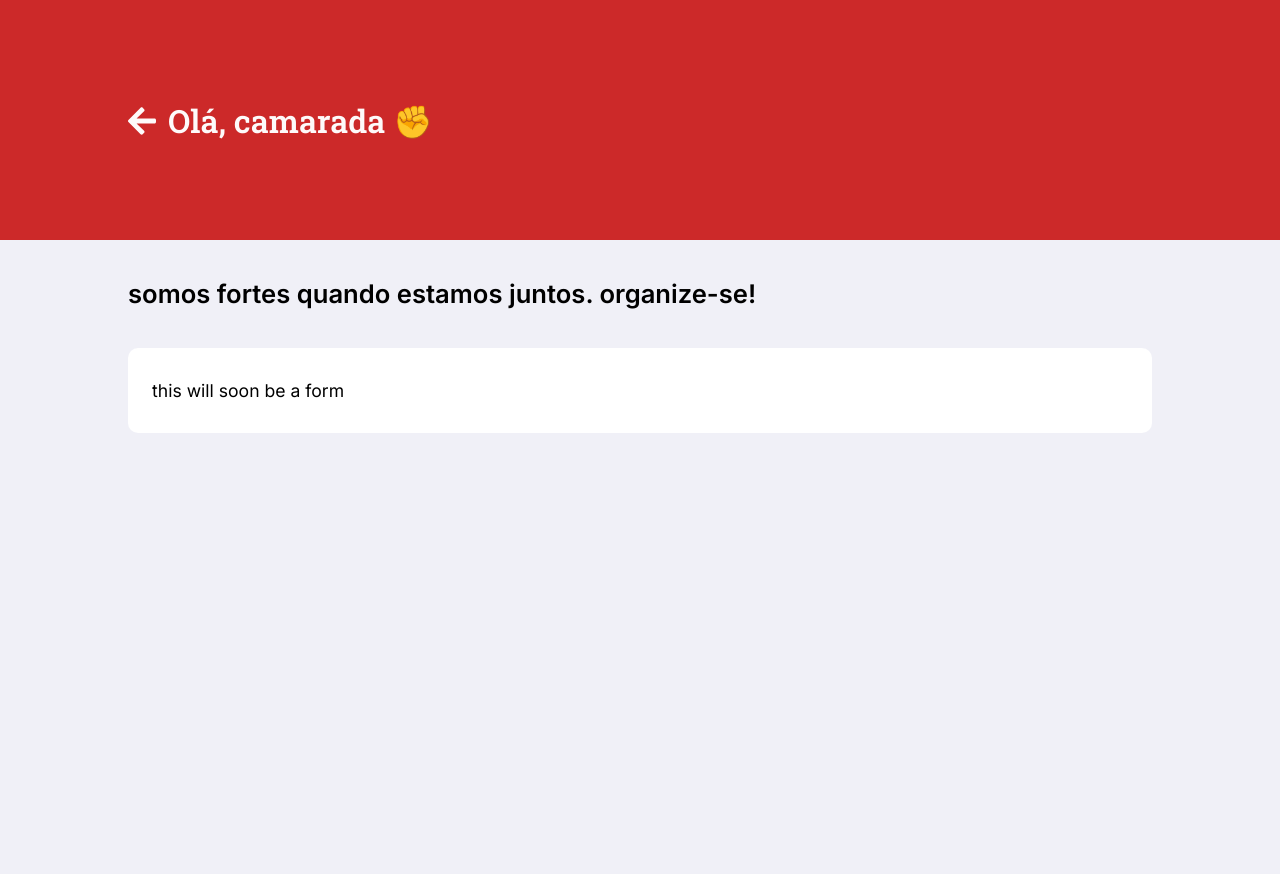
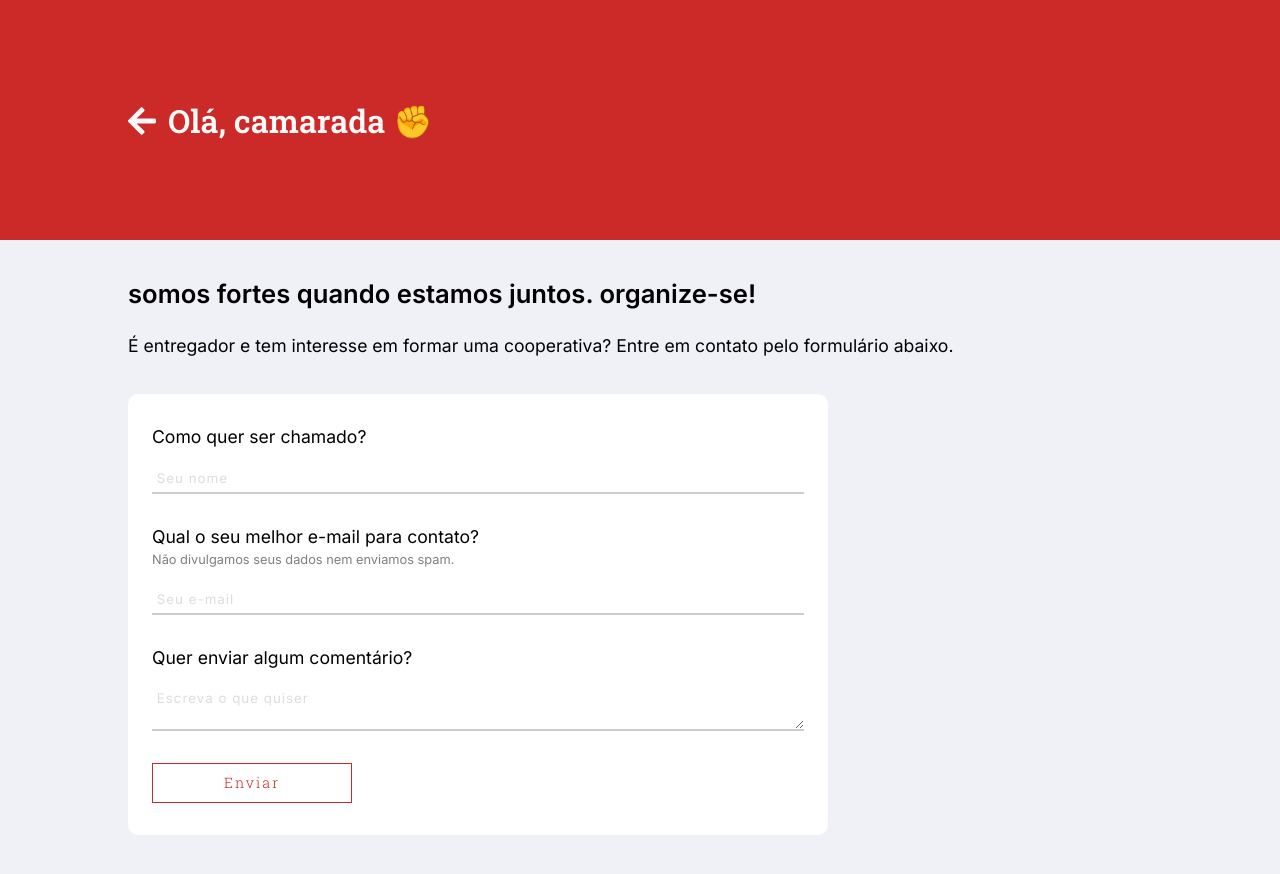
Before and after one commit to brunagerrard/projeto-depara-fullstack, a Next.js app in the folder frontend/: page /contact in a window 1280 px wide. Shown: the top 874 px of the page. Before the commit the page ends 800 px from the top, so only its background shows below. Built offline with nearby package versions, Linux system fonts and the light colour scheme.

Commit message:
feat(contact): stateless form created

```diff
--- a/frontend/components/Form.js
+++ b/frontend/components/Form.js
@@ -1,17 +1,80 @@
 import styled from "styled-components";
 
 const FormWrapper = styled.div`
+  max-width: 700px;
   background-color: #ffffff;
   padding: 2rem 1.5rem;
-  margin: 2.4rem auto;
+  margin: 2.4rem auto 2.4rem 0;
   border-radius: 10px;
   font: ${({theme}) => theme.fonts.paragraph};
+  transition: box-shadow .3s;
+
+  :hover {
+    box-shadow: 0 0 5px 5px rgba(0,0,0,0.01)
+  }
 `;
+
+const MyForm = styled.form`
+    display: flex;
+    flex-direction: column;
+    row-gap: 1rem;
+
+    input, textarea {
+        padding: .4rem .3rem;
+        border: none;
+        border-bottom: 2px solid #ccc;
+        outline-color: #ccc;
+        transition: border-bottom .3s;
+        font-family: Inter;
+        letter-spacing: 1px;
+        margin-bottom: 1rem;
+
+        :hover {
+            border-bottom: 2px solid ${({theme}) => theme.colors.richYellow};
+        }
+
+        ::placeholder {
+            color: #ddd;
+        }
+    }
+
+    small {
+        font-size: .8rem;
+        color: rgba(0,0,0,0.5)
+    }
+
+    button {
+        width: 200px;
+        padding: .6rem 0;
+        border: 1px solid ${({theme}) => theme.colors.primaryRed};
+        background-color: #fff;
+        color: ${({theme}) => theme.colors.primaryRed};
+        font: ${({theme}) => theme.fonts.smallParagraph};
+        letter-spacing: 2px;
+        cursor: pointer;
+        transition: background-color .3s, color .2s;
+
+        :hover {
+            background-color: ${({theme}) => theme.colors.primaryRed};
+            color: #fff;
+        }
+    }
+`
 
 export default function Form() {
   return (
     <FormWrapper>
-        this will soon be a form
+        <MyForm>
+            <label htmlFor="name">Como quer ser chamado?</label>
+            <input type="text" id="name" name="name" placeholder="Seu nome" />
+            <label htmlFor="email">Qual o seu melhor e-mail para contato?
+            <br /><small>Não divulgamos seus dados nem enviamos spam.</small>
+            </label>
+            <input type="text" id="email" name="email" placeholder="Seu e-mail" />
+            <label htmlFor="story">Quer enviar algum comentário?</label>
+            <textarea id="story" name="story" placeholder="Escreva o que quiser" />
+            <button type="submit" onClick={e => e.preventDefault}>Enviar</button>
+        </MyForm>
     </FormWrapper>
   );
 }
--- a/frontend/pages/contact.js
+++ b/frontend/pages/contact.js
@@ -20,7 +20,7 @@ export default function Contact() {
       <AboutBox>
           <AboutContent>
             <h2>somos fortes quando estamos juntos. organize-se!</h2>
-
+            <p>É entregador e tem interesse em formar uma cooperativa? Entre em contato pelo formulário abaixo.</p>
             <Form />
           </AboutContent>
       </AboutBox>
```
